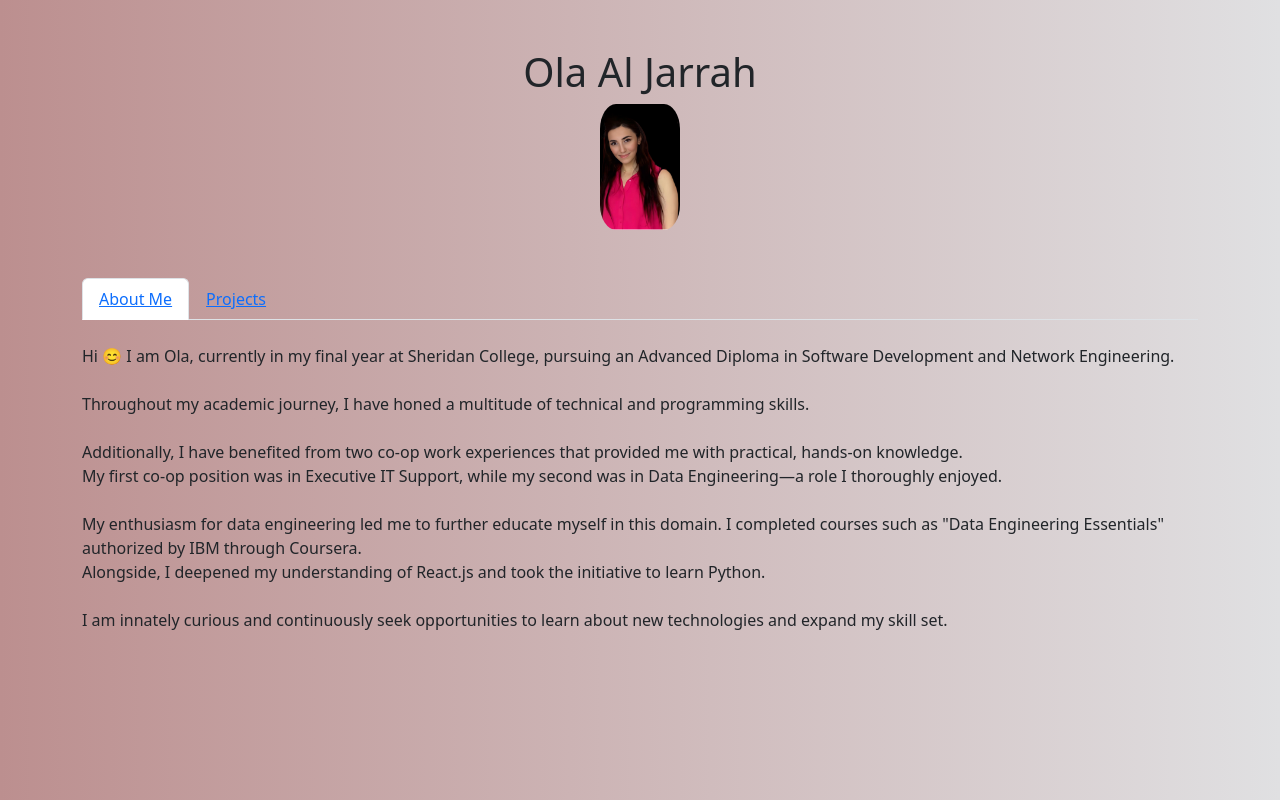
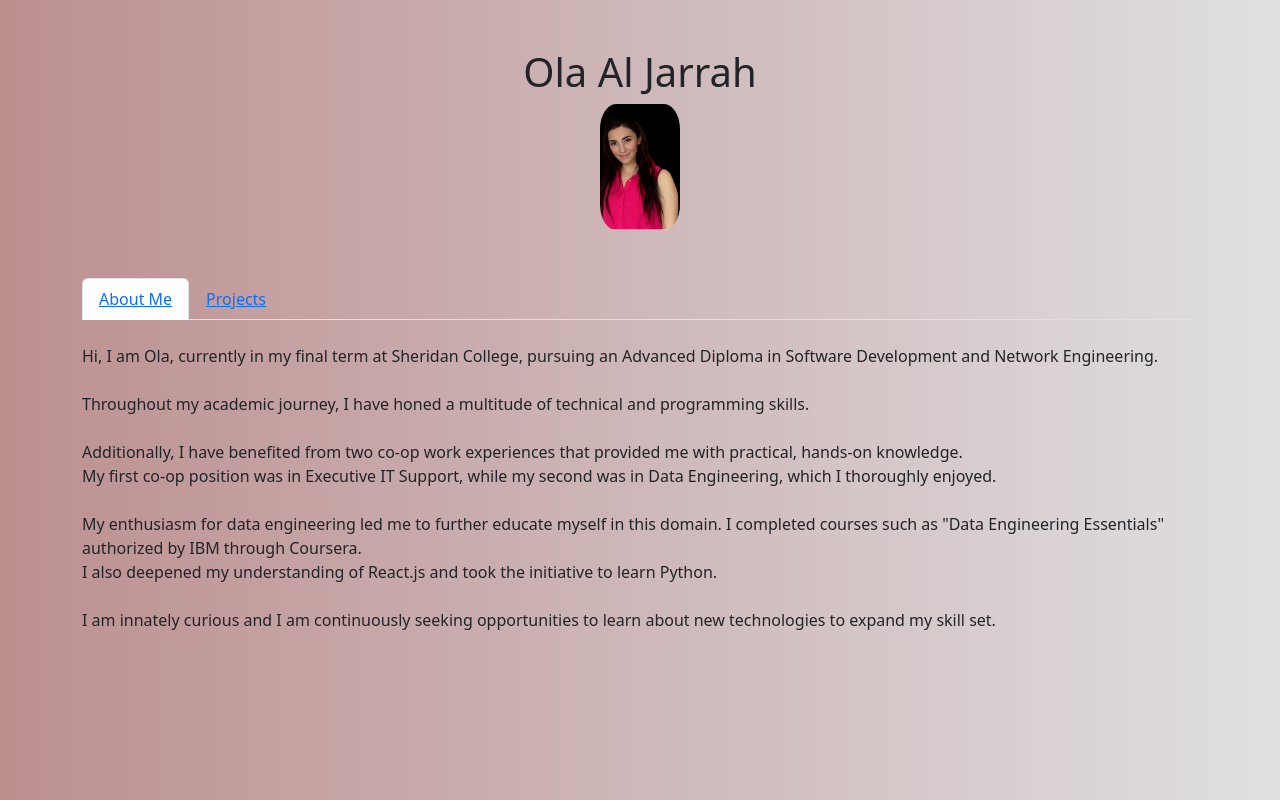
Before and after one commit to ola511/portfolio, a React (Create React App) app: page / in a window 1280 px wide. Built offline with nearby package versions, Linux system fonts and the light colour scheme.

Commit message:
updated paragraph

```diff
--- a/src/components/AboutMe.js
+++ b/src/components/AboutMe.js
@@ -4,14 +4,14 @@ const AboutMe = () => {
     return (
         <div>
             <p> <br></br>
-                Hi 😊 I am Ola, currently in my final year at Sheridan College, pursuing an Advanced Diploma in Software Development and Network Engineering.<br /><br />
+                Hi, I am Ola, currently in my final term at Sheridan College, pursuing an Advanced Diploma in Software Development and Network Engineering.<br /><br />
                 Throughout my academic journey, I have honed a multitude of technical and programming skills.<br /><br />
                 Additionally, I have benefited from two co-op work experiences that provided me with practical, hands-on knowledge.<br />
-                My first co-op position was in Executive IT Support, while my second was in Data Engineering—a role I thoroughly enjoyed.<br /><br />
+                My first co-op position was in Executive IT Support, while my second was in Data Engineering, which I thoroughly enjoyed.<br /><br />
                 My enthusiasm for data engineering led me to further educate myself in this domain.
                 I completed courses such as "Data Engineering Essentials" authorized by IBM through Coursera.<br />
-                Alongside, I deepened my understanding of React.js and took the initiative to learn Python.<br /><br />
-                I am innately curious and continuously seek opportunities to learn about new technologies and expand my skill set.
+                I also deepened my understanding of React.js and took the initiative to learn Python.<br /><br />
+                I am innately curious and I am continuously seeking opportunities to learn about new technologies to expand my skill set.
             </p>
 
 
```
